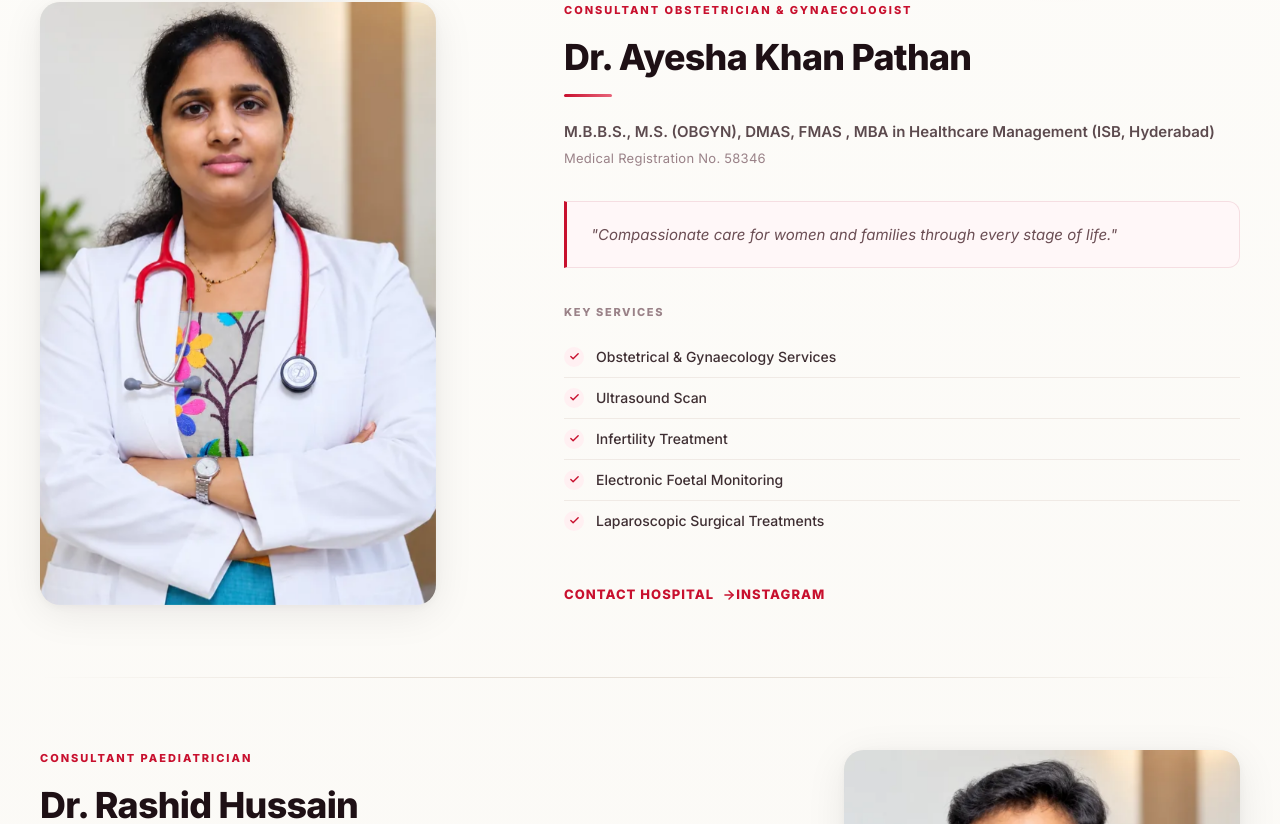
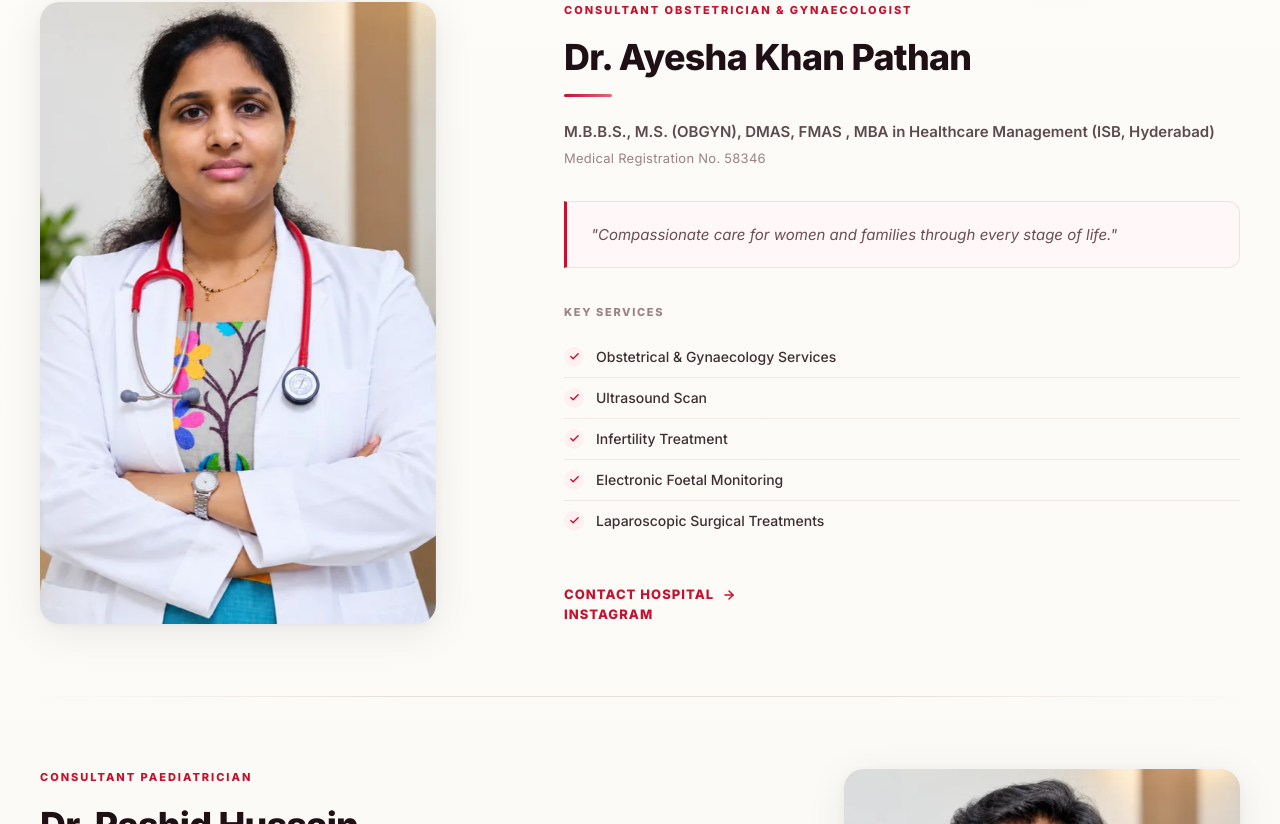
Before and after one commit to madhu-jersey/NISA-HOSPITAL, a React (Vite) app: page / in a window 1280 px wide. Shown: the part 3774-4598 px from the top of the page. Built offline with nearby package versions, Linux system fonts and the light colour scheme.

Commit message:
Update hours to Mon-Sat 24/7 and add doctor Instagram link

```diff
--- a/src/App.tsx
+++ b/src/App.tsx
@@ -1134,7 +1134,7 @@ function HospitalHome() {
                             rel="noopener noreferrer"
                             aria-label="Follow Dr. Ayesha Khan Pathan on Instagram"
                             style={{
-                              display: 'inline-flex', alignItems: 'center', gap: '8px',
+                              display: 'flex', alignItems: 'center', gap: '8px',
                               fontSize: '13px', fontWeight: 800,
                               color: '#C8102E', textDecoration: 'none',
                               letterSpacing: '0.08em', textTransform: 'uppercase',
```
